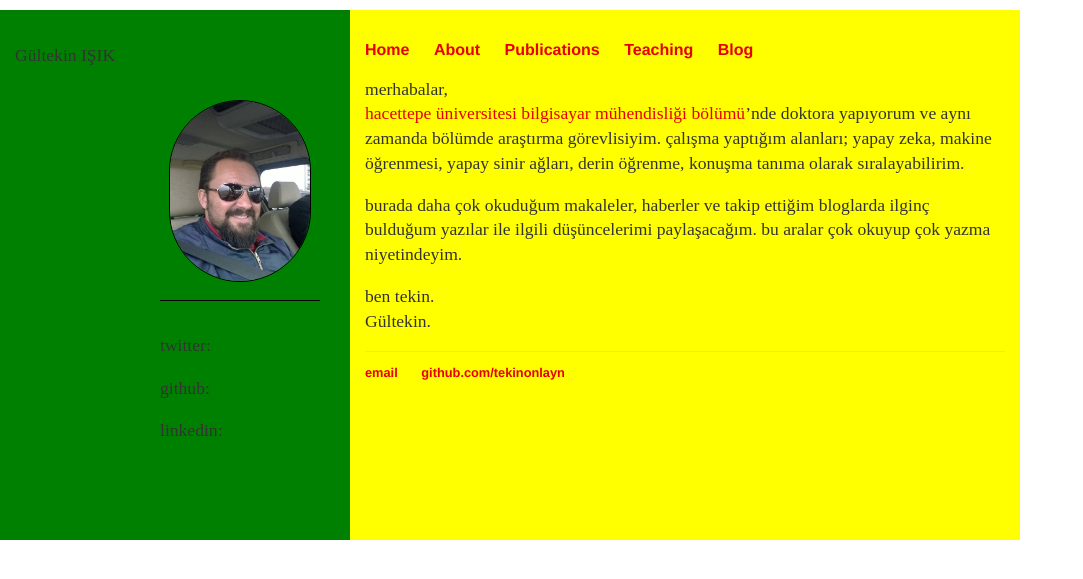
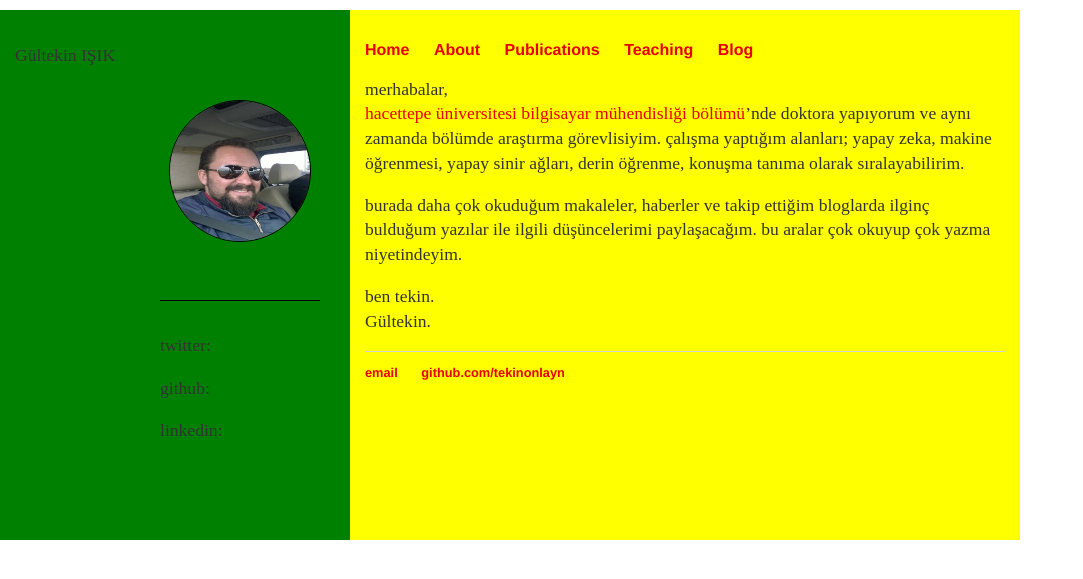
Before and after one commit to tekinonlayn/gi.github.io, a Jekyll site: the page built from cv/cv.html, in a window 1280 px wide. Shown: the top 579 px of the page, without its empty margins (0-1083 px from the left). Built offline with Jekyll 4.4.1, drawn with Linux system fonts in a browser that asks for light colours.

Commit message:
Update varsay.html

```diff
--- a/_layouts/varsay.html
+++ b/_layouts/varsay.html
@@ -9,7 +9,7 @@
 		<div id="sol">
 			<p>Gültekin IŞIK</p>
 			<div id="foto">
-				<img src="/img/profile.jpg" width="140px" height="180px">
+				<img src="/img/profile.jpg" width="140px" height="140px">
 
 			</div>
 			<div id="bilgi">
```
